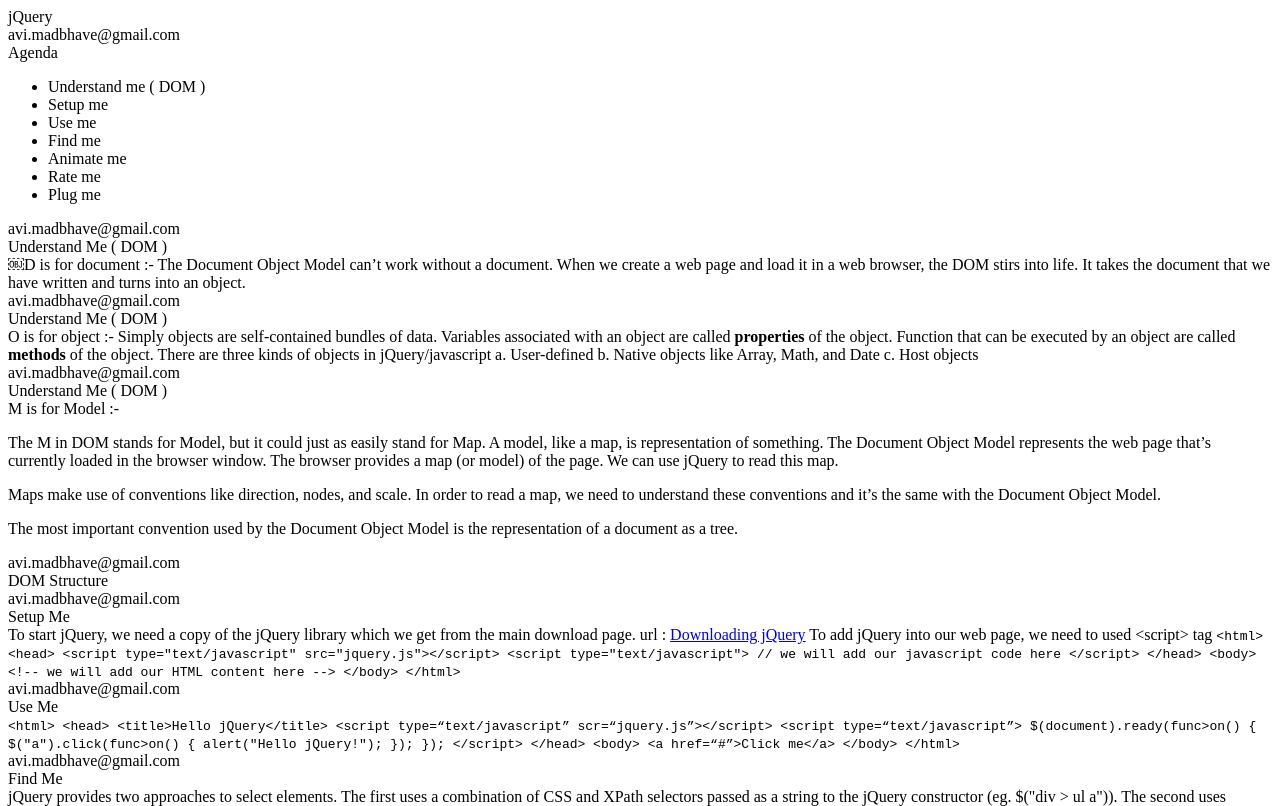
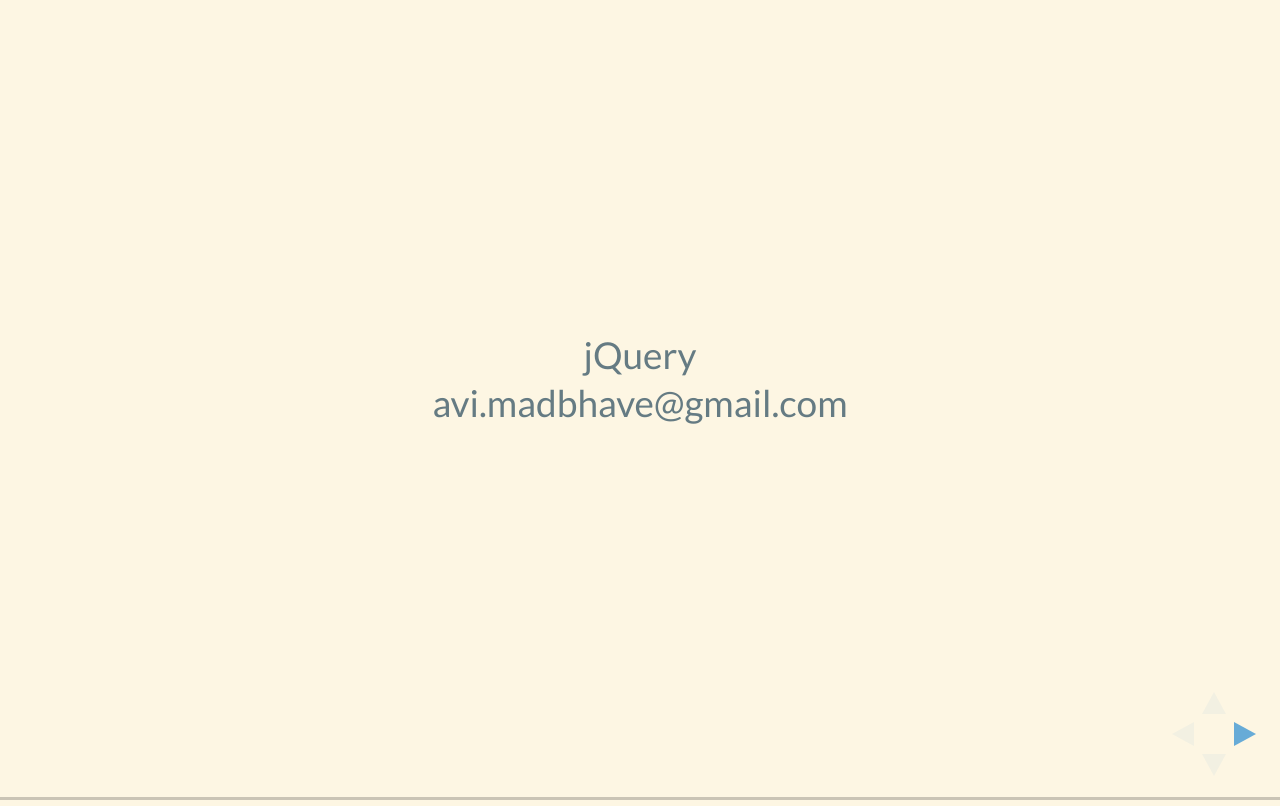
Before and after one commit to avi-madbhave/jquery, a plain HTML site: page index.html in a window 1280 px wide. Shown: the top 806 px of the page. Drawn offline with Linux system fonts and the light colour scheme; the site is published under a folder, as on GitHub Pages, so addresses that start at the root find nothing; a web font is replaced by a local one.

Commit message:
path correction

```diff
--- a/index.html
+++ b/index.html
@@ -3,8 +3,8 @@
 <head lang="en">
     <meta charset="UTF-8">
     <title>jQuery Tutorial</title>
-    <link rel="stylesheet" href="/css/reveal.css"/>
-    <link rel="stylesheet" href="/css/theme/solarized.css" id="theme">
+    <link rel="stylesheet" href="./css/reveal.css"/>
+    <link rel="stylesheet" href="./css/theme/solarized.css" id="theme">
 </head>
 <body>
 <div class="reveal">
@@ -279,8 +279,8 @@
     </div>
 </div>
 
-<script type="text/javascript" src="/javascript/head.min.js"></script>
-<script type="text/javascript" src="/javascript/reveal.js"></script>
+<script type="text/javascript" src="./javascript/head.min.js"></script>
+<script type="text/javascript" src="./javascript/reveal.js"></script>
 <script>
 
     // Full list of configuration options available here:
```
